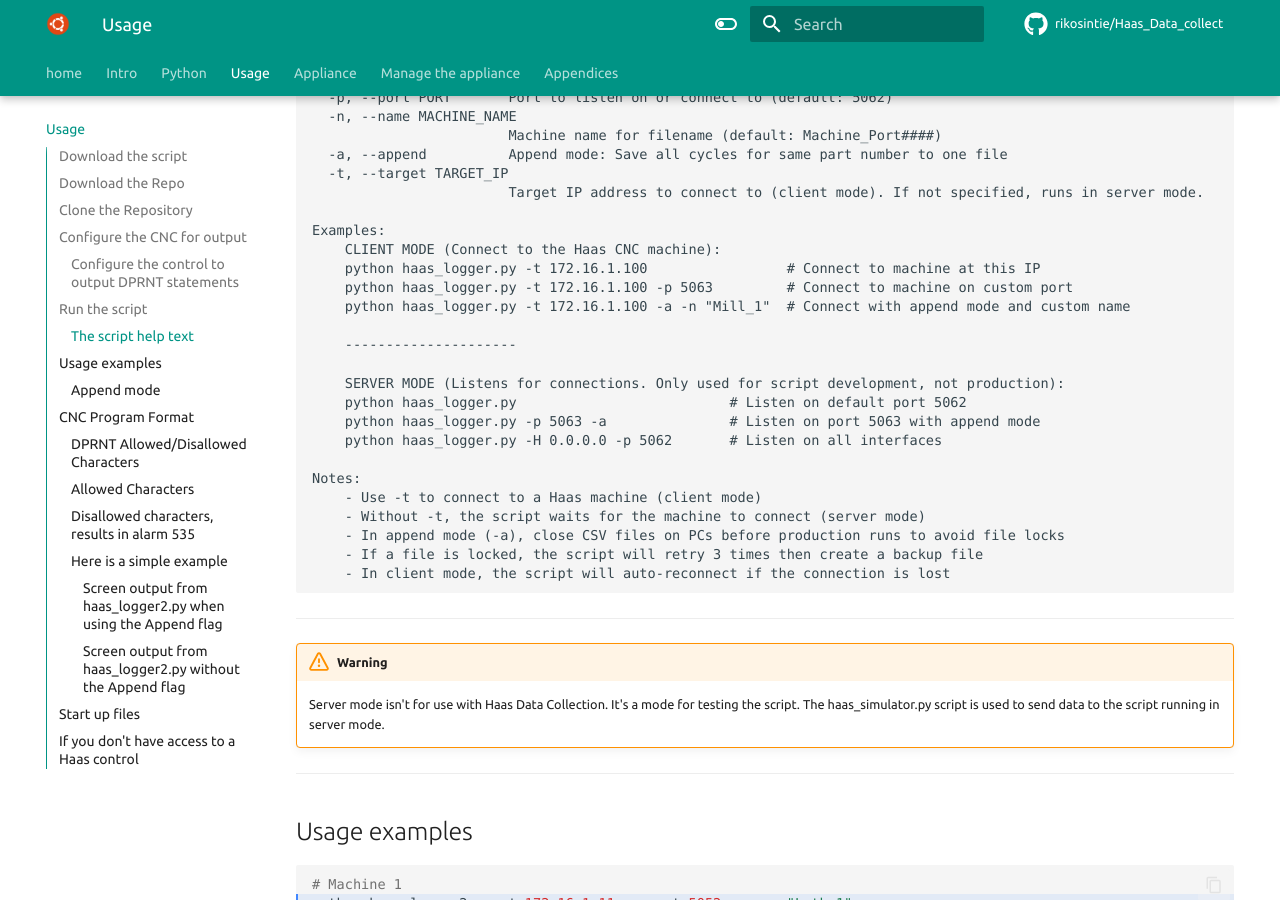
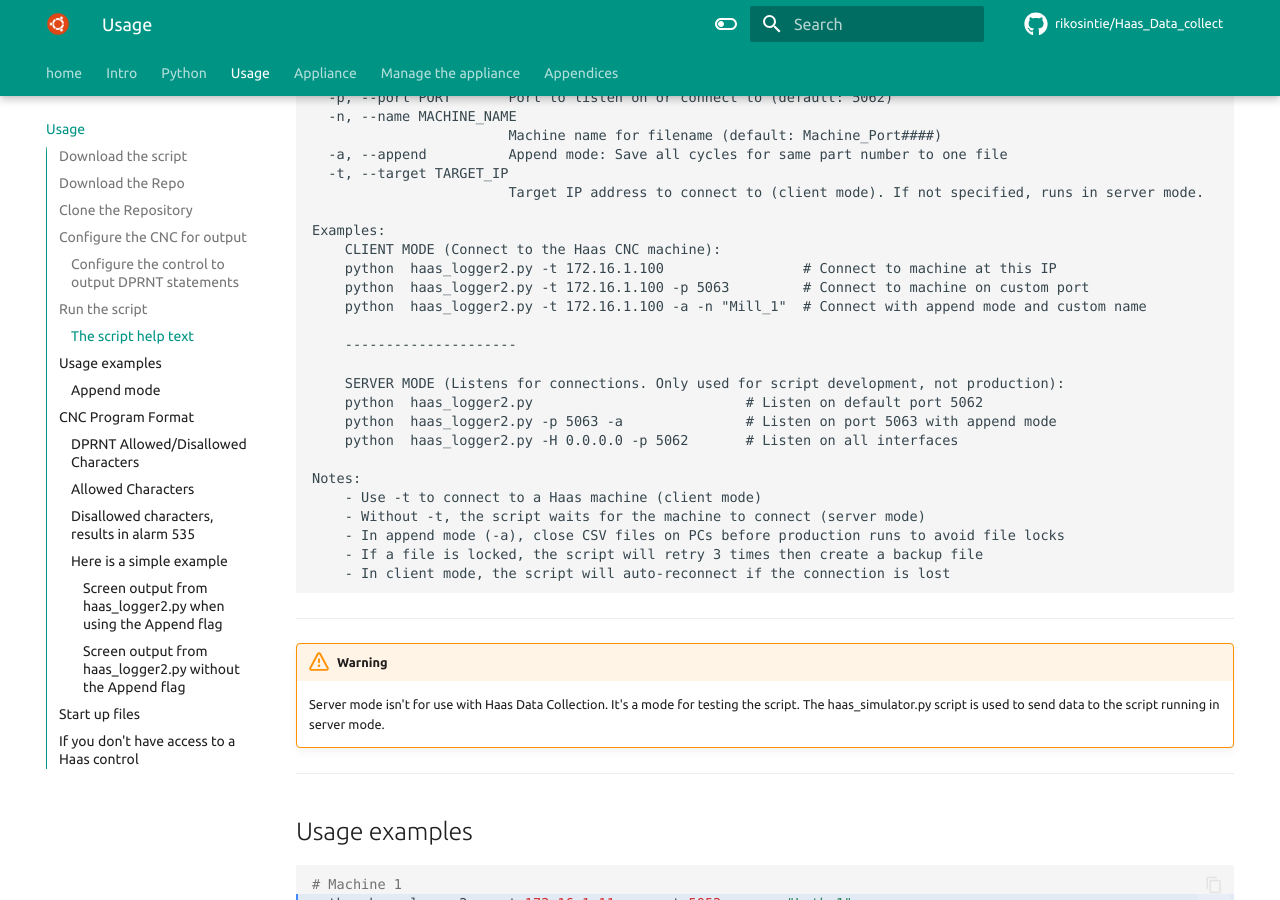
Before and after one commit to rikosintie/Haas_Data_collect, an MkDocs documentation site: the page built from docs/usage.md, in a window 1280 px wide and 900 px high, scrolled down 4228 px. Built offline with MkDocs 1.6.1 and Material for MkDocs 9.7.7, drawn with Linux system fonts in a browser that asks for light colours; some web fonts are replaced; comment, search, counter and statistics services are not loaded.

Commit message:
Git Title: usage.md: updated refrences to haas_logger.py -> haas-logger2.py

```diff
--- a/docs/usage.md
+++ b/docs/usage.md
@@ -127,16 +127,16 @@
 
 Examples:
     CLIENT MODE (Connect to the Haas CNC machine):
-    python haas_logger.py -t 172.16.1.100                 # Connect to machine at this IP
-    python haas_logger.py -t 172.16.1.100 -p 5063         # Connect to machine on custom port
-    python haas_logger.py -t 172.16.1.100 -a -n "Mill_1"  # Connect with append mode and custom name
+    python  haas_logger2.py -t 172.16.1.100                 # Connect to machine at this IP
+    python  haas_logger2.py -t 172.16.1.100 -p 5063         # Connect to machine on custom port
+    python  haas_logger2.py -t 172.16.1.100 -a -n "Mill_1"  # Connect with append mode and custom name
 
     ---------------------
 
     SERVER MODE (Listens for connections. Only used for script development, not production):
-    python haas_logger.py                          # Listen on default port 5062
-    python haas_logger.py -p 5063 -a               # Listen on port 5063 with append mode
-    python haas_logger.py -H 0.0.0.0 -p 5062       # Listen on all interfaces
+    python  haas_logger2.py                          # Listen on default port 5062
+    python  haas_logger2.py -p 5063 -a               # Listen on port 5063 with append mode
+    python  haas_logger2.py -H 0.0.0.0 -p 5062       # Listen on all interfaces
 
 Notes:
     - Use -t to connect to a Haas machine (client mode)
```
